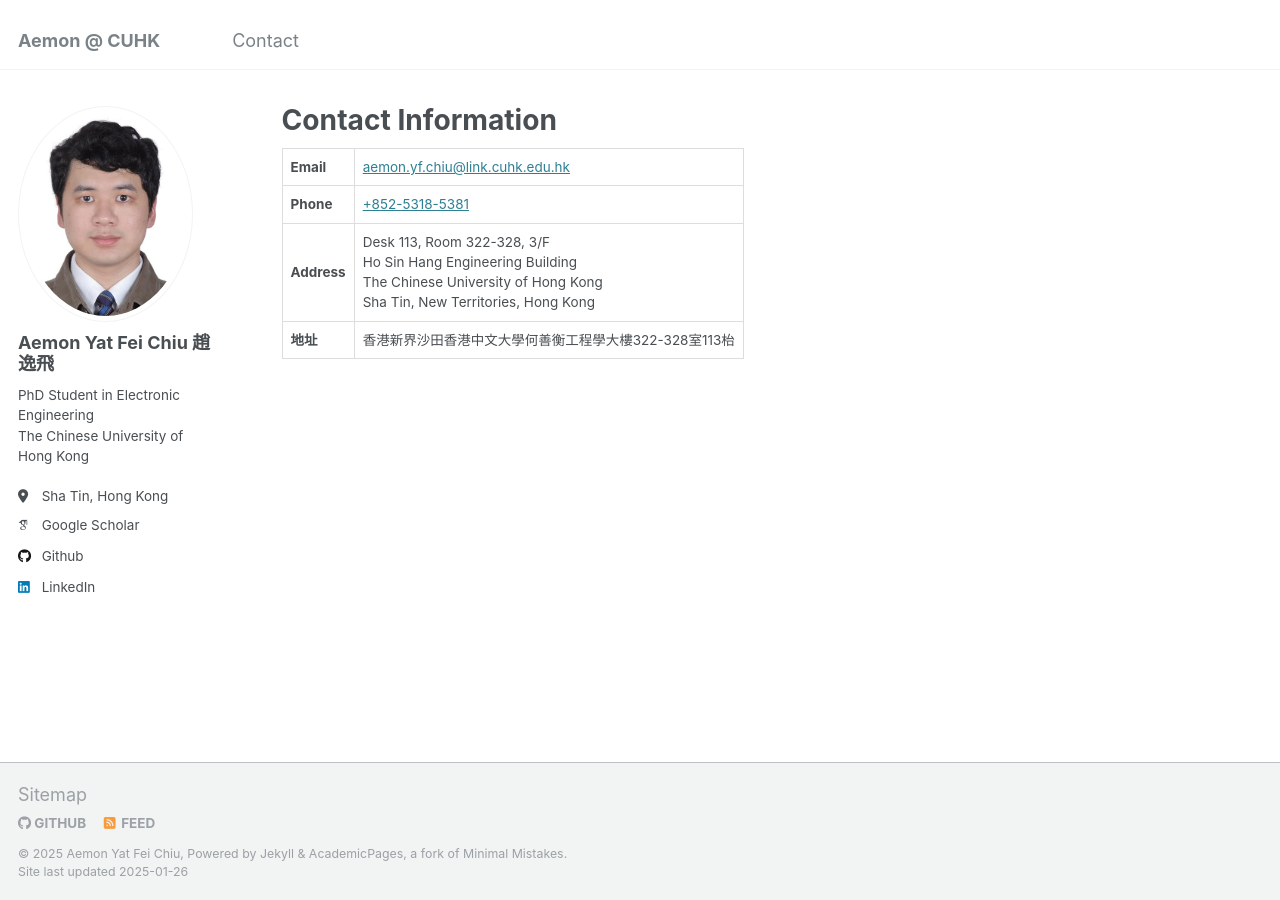
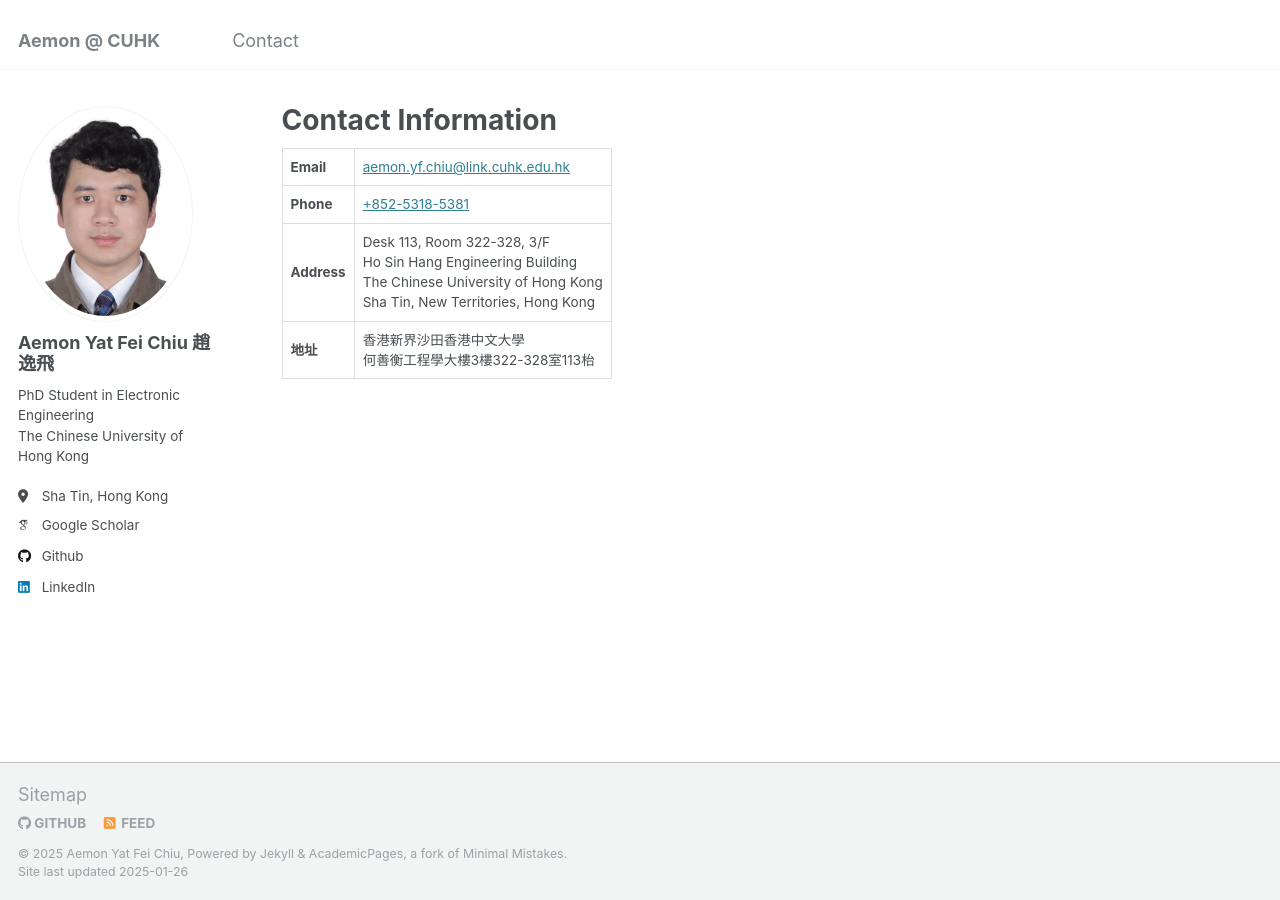
Before and after one commit to aemonyfchiu/aemonyfchiu.github.io, a Jekyll site: the page built from _pages/contact.md, in a window 1280 px wide. Built offline with Jekyll 4.4.1, drawn with Linux system fonts in a browser that asks for light colours; some web fonts are replaced; a script that is not in the unit is left out.

Commit message:
Update contact.md

```diff
--- a/_pages/contact.md
+++ b/_pages/contact.md
@@ -34,6 +34,6 @@ author_profile: true
   </tr>
   <tr>
     <th>地址</th>
-    <td>香港新界沙田香港中文大學何善衡工程學大樓322-328室113枱</td>
+    <td>香港新界沙田香港中文大學<br>何善衡工程學大樓3樓322-328室113枱</td>
   </tr>
 </table>
```
